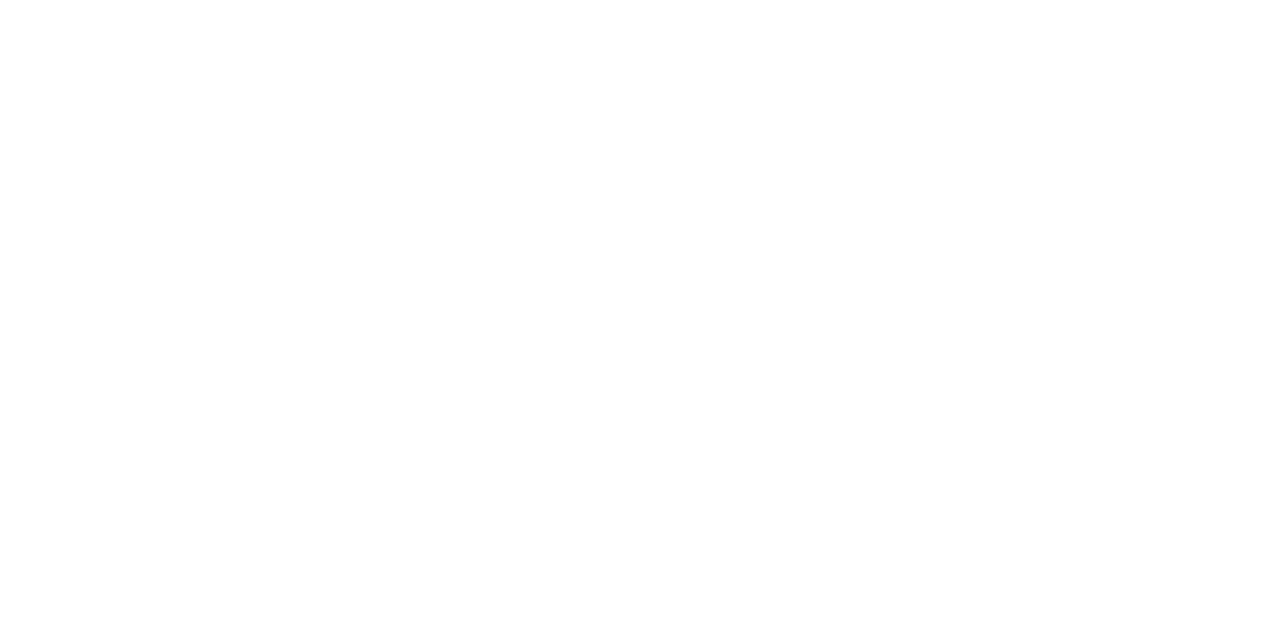
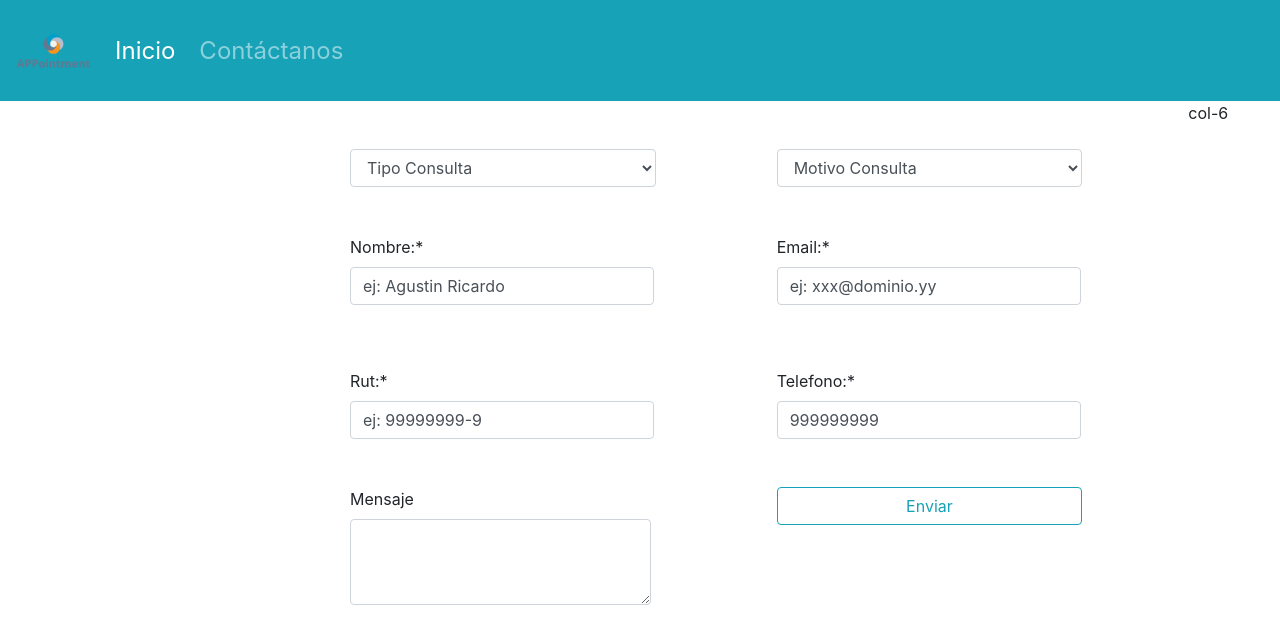
Before and after one commit to hectorveas/APPointment, an Angular app: page /ayuda-screen in a window 1280 px wide. Before the commit this address led to /. Shown: the top 644 px of the page. Built offline with nearby package versions, Linux system fonts and the light colour scheme.

Commit message:
respaldo avance ayuda-screen

```diff
--- a/src/app/app-routing.module.ts
+++ b/src/app/app-routing.module.ts
@@ -4,7 +4,7 @@
 import { InicioSesionScreenComponent } from './screens/inicio-sesion-screen/inicio-sesion-screen.component';
 import { MenuScreenComponent } from './screens/menu-screen/menu-screen.component';
 import { RegistrarseScreenComponent } from './screens/registrarse-screen/registrarse-screen.component';
-
+import { AyudaScreenComponent } from './screens/ayuda-screen/ayuda-screen.component';
 
 const routes: Routes = [
   {path: '', redirectTo:'/inicio-screen', pathMatch: 'full'},
@@ -12,7 +12,7 @@
   {path: 'inicio-screen', component: IncioScreenComponent},
   {path: 'registrarse-screen',component: RegistrarseScreenComponent},
   {path: 'menu-screen', component: MenuScreenComponent},
-
+  {path: 'ayuda-screen', component: AyudaScreenComponent}
 ];
 
 @NgModule({
--- a/src/app/app.module.ts
+++ b/src/app/app.module.ts
@@ -8,6 +8,7 @@
 import { InicioSesionScreenComponent } from './screens/inicio-sesion-screen/inicio-sesion-screen.component';
 import { RegistrarseScreenComponent } from './screens/registrarse-screen/registrarse-screen.component';
 import { MenuScreenComponent } from './screens/menu-screen/menu-screen.component';
+import { AyudaScreenComponent } from './screens/ayuda-screen/ayuda-screen.component';
 
 @NgModule({
   declarations: [
@@ -16,7 +17,8 @@
     IncioScreenComponent,
     InicioSesionScreenComponent,
     RegistrarseScreenComponent,
-    MenuScreenComponent
+    MenuScreenComponent,
+    AyudaScreenComponent,
   ],
   imports: [
     BrowserModule,
--- /dev/null
+++ b/src/app/screens/ayuda-screen/ayuda-screen.component.html
@@ -0,0 +1,65 @@
+<app-nav-bar></app-nav-bar>
+<div class="container-fluid">
+
+    <div class="row">
+        <!--izquierda-->
+        <div class="col-3">
+
+        </div>
+        <!--MEDIO-->
+        <div class="col-4">
+            <div class="container mce-text-center">
+                <select class="form-control col-md-10 mt-5 ">
+                    <option>Tipo Consulta</option>
+                  </select>
+                <div class="form-row mt-5">
+                    <div class="col-md-10 mb-3">
+                        <label for="validarNombre">Nombre:<span class="red">*</span></label>
+                        <input type="text" class="form-control" id="validarNombre" value="ej: Agustin Ricardo" name="validarNombre" required>
+                    </div>
+                </div>
+
+                <div class="form-row mt-5">
+                    <div class="col-md-10 mb-6">
+                        <label for="validarRut">Rut:<span class="red">*</span></label>
+                        <input type="text" class="form-control" id="validarRut" value="ej: 99999999-9" name="validarRut" required>
+                    </div>
+                </div>
+            </div>
+
+            <div class="form-group blue-border mt-5 col-md-10">
+                <label for="TextoMensajeAyuda">Mensaje</label>
+                <textarea class="form-control" id="TextoMensajeAyuda" rows="3"></textarea>
+            </div>
+
+        </div>
+        <div class="col-4">
+            <div class="container mce-text-center">
+                <select class="form-control col-md-10 mt-5 ">
+                    <option>Motivo Consulta</option>
+                  </select>
+                <div class="form-row mt-5">
+                    <div class="col-md-10 mb-3">
+                        <label for="validarEmail">Email:<span class="red">*</span></label>
+                        <input type="email" class="form-control" id="validarEmail" value="ej: xxx@dominio.yy" name="validarEmail" required>
+                    </div>
+                </div>
+                <div class="form-row mt-5">
+                    <div class="col-md-10 mb-6">
+                        <label for="validarTelefono">Telefono:<span class="red">*</span></label>
+                        <input type="text" class="form-control" id="validarTelefono" value="999999999" name="validarTelefono" required>
+                    </div>
+                </div>
+                <button type="button" class="btn btn-outline-info waves-effect mt-5 col-md-10 ">Enviar</button>
+            </div>
+
+
+
+        </div>
+        <div class="col-1">col-6</div>
+
+    </div>
+
+
+
+</div>
--- /dev/null
+++ b/src/app/screens/ayuda-screen/ayuda-screen.component.ts
@@ -0,0 +1,15 @@
+import { Component, OnInit } from '@angular/core';
+
+@Component({
+  selector: 'app-ayuda-screen',
+  templateUrl: './ayuda-screen.component.html',
+  styleUrls: ['./ayuda-screen.component.less']
+})
+export class AyudaScreenComponent implements OnInit {
+
+  constructor() { }
+
+  ngOnInit(): void {
+  }
+
+}
```
Also changed, not shown: src/app/screens/ayuda-screen/ayuda-screen.component.less (added), 1 other file (tests, documents, lock files or other folders).
